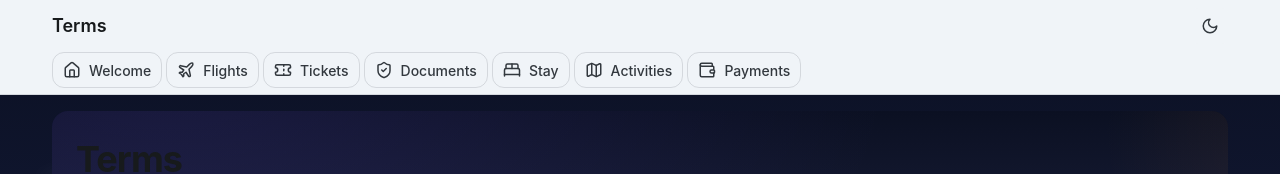
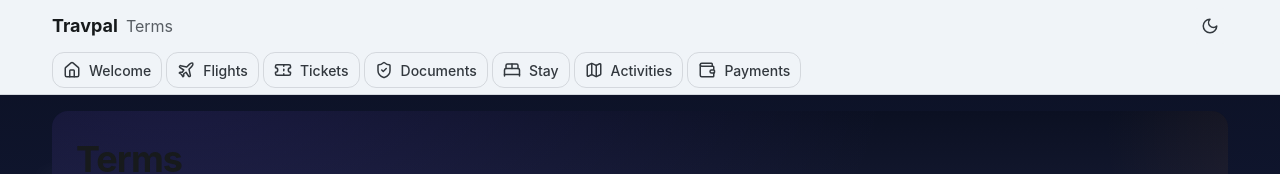
Before and after one commit to RookiePlayers/tripPlanner, a Next.js app: page /terms in a window 1280 px wide. Shown: the top 174 px of the page. Built offline with nearby package versions, Linux system fonts and the light colour scheme.

Commit message:
feat: update brand title to 'Travpal' and enhance page title styling

```diff
--- a/app/layout.tsx
+++ b/app/layout.tsx
@@ -168,8 +168,13 @@ export default function RootLayout({ children }: { children: React.ReactNode })
                   display: 'flex', alignItems: 'center', gap: 1,
                 }}
               >
-                {/* Brand / Title */}
-                <Typography level="title-lg" sx={{ flex: 1 }}>
+                {/* Brand */}
+                <Typography level="title-lg" sx={{ fontWeight: 700 }}>
+                  Travpal
+                </Typography>
+
+                {/* Page Title */}
+                <Typography level="body-md" sx={{ flex: 1, opacity: 0.8 }}>
                   {pageTitle}
                 </Typography>
 
```
